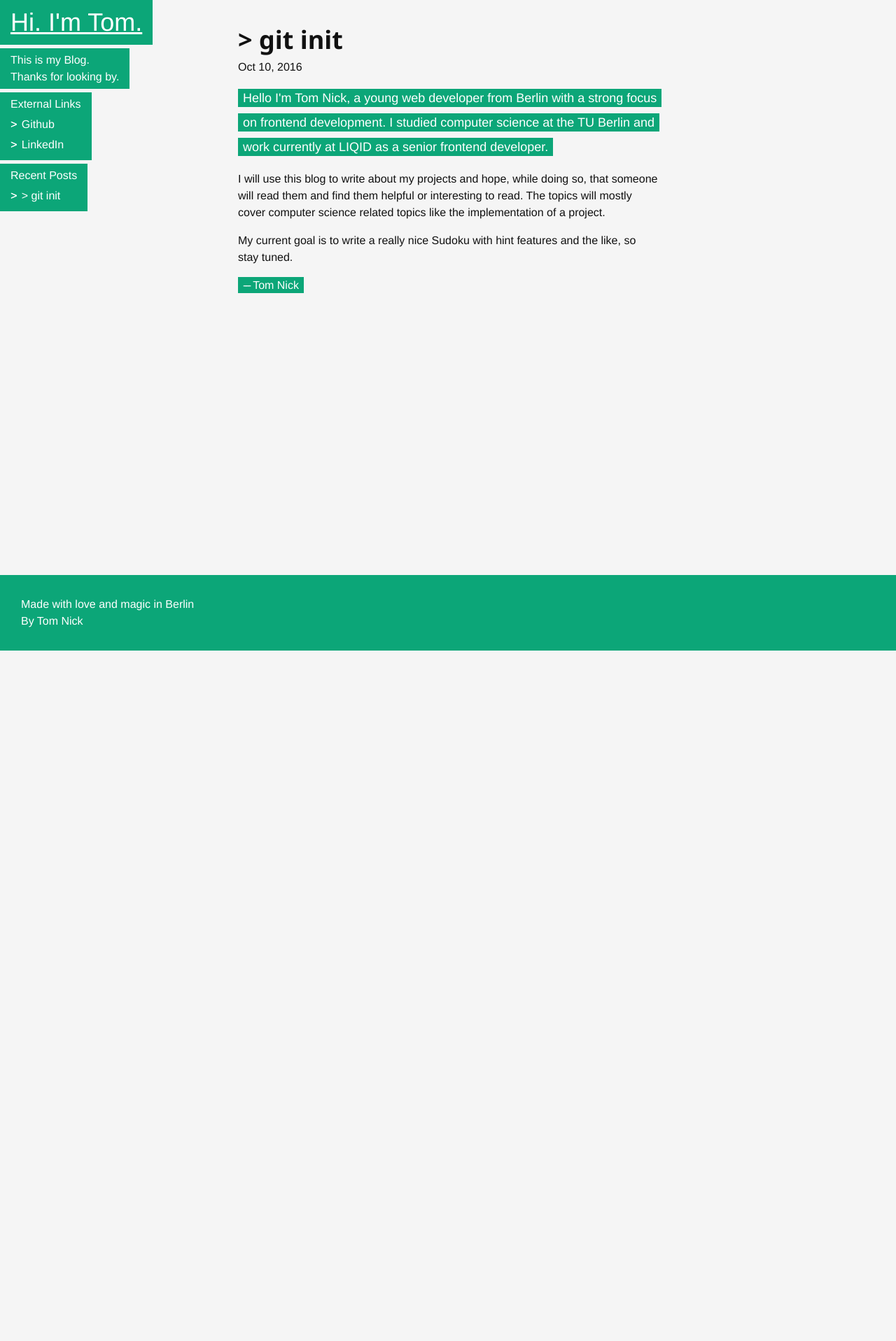
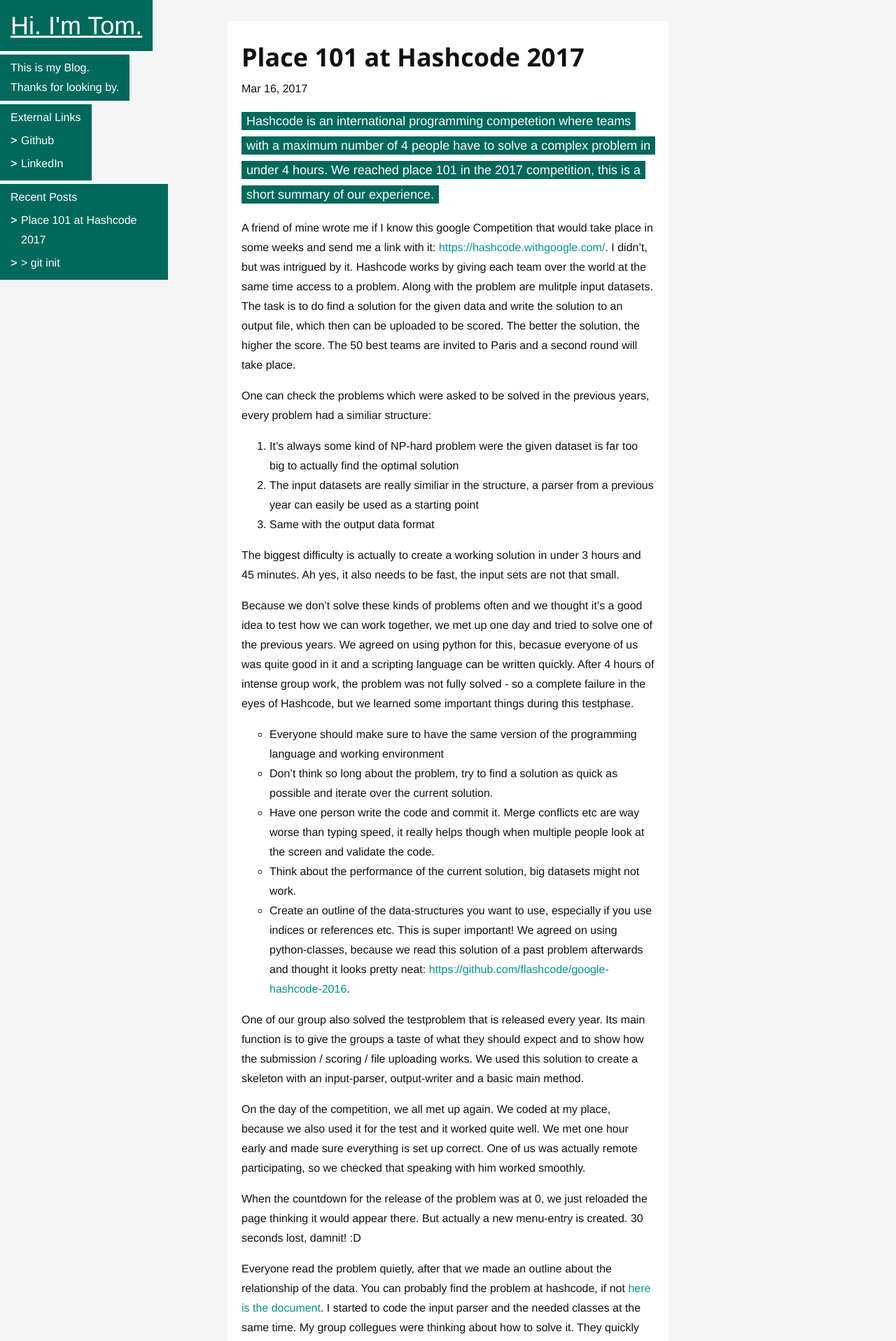
Before and after one commit to TN1ck/tomsblog, a Jekyll site: the page built from index.html, in a window 1280 px wide. Shown: the top 1917 px of the page at 70% size. Built offline with Jekyll 4.4.1, drawn with Linux system fonts in a browser that asks for light colours; some web fonts are replaced; before the commit the page ends 930 px from its top, so only the background shows below that; some of the changed text lies outside the part shown.

Commit message:
adds article about hashcode

```diff
--- a/Gemfile
+++ b/Gemfile
@@ -13,6 +13,7 @@
 
 # This is the default theme for new Jekyll sites. You may change this to anything you like.
 gem "minima"
+gem "rouge"
 
 # If you want to use GitHub Pages, remove the "gem "jekyll"" above and
 # uncomment the line below. To upgrade, run `bundle update github-pages`.
--- a/_includes/footer.html
+++ b/_includes/footer.html
@@ -6,3 +6,6 @@
         By Tom Nick
     </div>
 </footer>
+<script type="text/javascript">
+     {% include main.js %}
+</script>
--- /dev/null
+++ b/_includes/main.js
@@ -0,0 +1,6 @@
+// make images zoomable
+document.querySelectorAll('.post-image-container').forEach(function (img) {
+    img.addEventListener('click', function () {
+        this.classList.toggle('post-image-container--zoomed');
+    });
+});
--- a/_includes/main.scss
+++ b/_includes/main.scss
@@ -10,7 +10,7 @@
 $base-font-weight: 400;
 $small-font-size:  $base-font-size * 0.875;
 $font-size-h1:     36px;
-$base-line-height: 1.5;
+$base-line-height: 1.75;
 
 $spacing-unit:     30px;
 $background-color: #f5f5f5;
@@ -26,10 +26,12 @@
 $on-palm:          600px;
 $on-laptop:        800px;
 
-// colors taken from https://yeun.github.io/open-color/swatches.html
+// colors taken from https://yeun.github.io/open-color/swatches.html and
+// https://material.io/guidelines/style/color.html#color-color-palette
 $color-cyan8:      #0c8599;
-$color-teal5:      #20c997;
-$color-teal7:      #0ca678;
+$color-teal5:      #009688;
+$color-teal7:      #00695C;
+
 $color-teal8:      #099268;
 $color-green6:     #40c057;
 $color-base:       #111111;
@@ -38,10 +40,18 @@
 $color-brand-dark: $color-teal8;
 $text-color:       $color-base;
 
-$max-content-width: 600px;
+$screen-xs: 480px;
+$screen-sm-min: 481px;
+
+$max-content-width: 630px;
 $min-content-width: 500px;
 $sidebar-width: 240px;
 
+
+// box-sizing for every element
+* {
+    box-sizing: border-box;
+}
 
 html {
     height: 100%;
@@ -49,7 +59,6 @@
 
 // the super basics
 body {
-    box-sizing: border-box;
     position: relative;
     background-color: $background-color;
     color: $text-color;
@@ -59,27 +68,17 @@
     padding: 0;
     margin: 0;
 
+    // for the footer
     min-height: 100%;
     padding-bottom: 100px + $spacing-unit * 2;
 }
 
-* {
-    box-sizing: border-box;
-}
-
 main {
-    display: block;
+    display: block; // IE-11
     max-width: $max-content-width;
     margin-top: $spacing-unit;
     margin-left: auto;
     margin-right: auto;
-
-    h1 {
-        margin: 0;
-    }
-    h2 {
-        margin: 0;
-    }
 }
 
 footer {
@@ -93,8 +92,19 @@
     right: 0;
 }
 
+//
+// UTILITY CLASSES
+//
+
 .hidden {
     display: none;
+}
+
+.clearfix {
+    content: "";
+    clear: both;
+    display: block;
+    height: 0px;
 }
 
 .brand-color-block {
@@ -122,7 +132,12 @@
                  $shadow-padding-horizontal -#{$shadow-padding-vertical} 0 $color-brand;
 }
 
+//
+// SIDEBAR
+//
+
 .sidebar {
+
     position: absolute;
     top: 0;
     left: 0;
@@ -166,20 +181,30 @@
     }
 
     &-url {
+        position: relative;
         margin: 5px 0;
+        &:before {
+            display: block;
+            position: absolute;
+            left: 0;
+            content: '>>';
+            letter-spacing: -9px;
+            margin-right: 15px;
+            transition: all 0.5s ease;
+        }
         a {
-            &:before {
-                content: '>>';
-                letter-spacing: -9px;
-                margin-right: 15px;
-                transition: all 0.5s ease;
-            }
+            transition: transform 0.3s ease;
+            display: block;
+            padding-left: 15px;
             color: white;
             text-decoration: none;
         }
 
         &:hover {
-            a:before {
+            a {
+                transform: translateX(5px);
+            }
+            &:before {
                 letter-spacing: -3px;
                 margin-right: 10px;
             }
@@ -195,7 +220,45 @@
 
 }
 
+//
+// POST
+//
+
 .post {
+
+    &:after {
+        @extend .clearfix;
+    }
+
+    //
+    // Tag styles
+    //
+
+    h1 {
+        margin: 0;
+    }
+    h2 {
+        margin: 0;
+    }
+
+    ul {
+        > li {
+
+        }
+    }
+
+    a {
+        color: $color-brand-light;
+        text-decoration: none;
+        &:visited {
+            color: $color-brand-dark;
+        }
+
+        &:hover {
+            text-decoration: underline;
+        }
+    }
+
     &-title {
         font-size: $font-size-h1;
         font-weight: bold;
@@ -228,6 +291,9 @@
 
     &-author-container {
         padding-left: $shadow-padding-horizontal;
+        float: none;
+        clear: both;
+        margin-top: $spacing-unit;
     }
 
     &-author {
@@ -239,21 +305,9 @@
     }
 
     &-content {
-        figure {
-            overflow-x: scroll;
-        }
-    }
-
-    a {
-        color: $color-brand-light;
-        text-decoration: none;
-        &:visited {
-            color: $color-brand-dark;
-        }
-
-        &:hover {
-            text-decoration: underline;
-        }
+        // figure {
+        //     overflow-x: scroll;
+        // }
     }
 
     &-excerpt {
@@ -264,16 +318,79 @@
             @extend .brand-color-shadow;
         }
     }
+
+    &-image-container {
+        width: 100%;
+        display: inline-block;
+        &--zoomed {
+            .post-image-text {
+                width: 100%;
+            }
+            .post-image-image {
+                width: 100%;
+                &:hover {
+                    cursor: zoom-out;
+                }
+            }
+        }
+    }
+
+    &-image-image {
+        float: left;
+        width: 50%;
+        &:hover {
+            cursor: zoom-in;
+        }
+        img {
+            width: 100%;
+        }
+    }
+
+    &-image-text {
+        font-size: $small-font-size;
+        float: left;
+        width: 50%;
+        padding-left: 20px;
+    }
 }
 
+//
+// HOME / INDEX
+//
+
 .home {
-    ul {
+    > ul {
         margin: 0;
         padding: 0;
+        > li {
+            list-style-type: none;
+        }
     }
 
-    li {
-        list-style-type: none;
+}
+
+
+//
+// Responsive styles
+//
+
+@media (max-width: $screen-xs) {
+    .post {
+
+        &-image-image {
+            width: 100%;
+        }
+
+        &-image-text {
+            width: 100%;
+        }
+    }
+}
+
+@media (min-width: $screen-sm-min) {
+    .post {
+        background: white;
+        padding: 20px;
     }
 }
 
@@ -302,7 +419,9 @@
     }
 }
 
-// fonts
+//
+// Fonts
+//
 
 /* latin-ext */
 @font-face {
@@ -336,3 +455,83 @@
   src: local('Noto Sans Bold'), local('NotoSans-Bold'), url(https://fonts.gstatic.com/s/notosans/v6/PIbvSEyHEdL91QLOQRnZ1xampu5_7CjHW5spxoeN3Vs.woff2) format('woff2');
   unicode-range: U+0000-00FF, U+0131, U+0152-0153, U+02C6, U+02DA, U+02DC, U+2000-206F, U+2074, U+20AC, U+2212, U+2215, U+E0FF, U+EFFD, U+F000;
 }
+
+
+/* css highlight */
+.highlighter-rouge {
+    background: lighten($grey-color, 30%);
+}
+
+.highlight  {
+    font-size: 13px;
+    margin: 0;
+    // margin-left: -20px;
+    padding-left: 20px;
+    overflow-x: auto;
+    background: #272822;
+}
+.highlight pre { background-color: #272822; }
+.highlight .hll { background-color: #272822; }
+.highlight .c { color: #75715e } /* Comment */
+.highlight .err { color: #960050; } /* Error */
+.highlight .k { color: #66d9ef } /* Keyword */
+.highlight .l { color: #ae81ff } /* Literal */
+.highlight .n { color: #f8f8f2 } /* Name */
+.highlight .o { color: #f92672 } /* Operator */
+.highlight .p { color: #f8f8f2 } /* Punctuation */
+.highlight .cm { color: #75715e } /* Comment.Multiline */
+.highlight .cp { color: #75715e } /* Comment.Preproc */
+.highlight .c1 { color: #75715e } /* Comment.Single */
+.highlight .cs { color: #75715e } /* Comment.Special */
+.highlight .ge { font-style: italic } /* Generic.Emph */
+.highlight .gs { font-weight: bold } /* Generic.Strong */
+.highlight .kc { color: #66d9ef } /* Keyword.Constant */
+.highlight .kd { color: #66d9ef } /* Keyword.Declaration */
+.highlight .kn { color: #f92672 } /* Keyword.Namespace */
+.highlight .kp { color: #66d9ef } /* Keyword.Pseudo */
+.highlight .kr { color: #66d9ef } /* Keyword.Reserved */
+.highlight .kt { color: #66d9ef } /* Keyword.Type */
+.highlight .ld { color: #e6db74 } /* Literal.Date */
+.highlight .m { color: #ae81ff } /* Literal.Number */
+.highlight .s { color: #e6db74 } /* Literal.String */
+.highlight .na { color: #a6e22e } /* Name.Attribute */
+.highlight .nb { color: #f8f8f2 } /* Name.Builtin */
+.highlight .nc { color: #a6e22e } /* Name.Class */
+.highlight .no { color: #66d9ef } /* Name.Constant */
+.highlight .nd { color: #a6e22e } /* Name.Decorator */
+.highlight .ni { color: #f8f8f2 } /* Name.Entity */
+.highlight .ne { color: #a6e22e } /* Name.Exception */
+.highlight .nf { color: #a6e22e } /* Name.Function */
+.highlight .nl { color: #f8f8f2 } /* Name.Label */
+.highlight .nn { color: #f8f8f2 } /* Name.Namespace */
+.highlight .nx { color: #a6e22e } /* Name.Other */
+.highlight .py { color: #f8f8f2 } /* Name.Property */
+.highlight .nt { color: #f92672 } /* Name.Tag */
+.highlight .nv { color: #f8f8f2 } /* Name.Variable */
+.highlight .ow { color: #f92672 } /* Operator.Word */
+.highlight .w { color: #f8f8f2 } /* Text.Whitespace */
+.highlight .mf { color: #ae81ff } /* Literal.Number.Float */
+.highlight .mh { color: #ae81ff } /* Literal.Number.Hex */
+.highlight .mi { color: #ae81ff } /* Literal.Number.Integer */
+.highlight .mo { color: #ae81ff } /* Literal.Number.Oct */
+.highlight .sb { color: #e6db74 } /* Literal.String.Backtick */
+.highlight .sc { color: #e6db74 } /* Literal.String.Char */
+.highlight .sd { color: #e6db74 } /* Literal.String.Doc */
+.highlight .s2 { color: #e6db74 } /* Literal.String.Double */
+.highlight .se { color: #ae81ff } /* Literal.String.Escape */
+.highlight .sh { color: #e6db74 } /* Literal.String.Heredoc */
+.highlight .si { color: #e6db74 } /* Literal.String.Interpol */
+.highlight .sx { color: #e6db74 } /* Literal.String.Other */
+.highlight .sr { color: #e6db74 } /* Literal.String.Regex */
+.highlight .s1 { color: #e6db74 } /* Literal.String.Single */
+.highlight .ss { color: #e6db74 } /* Literal.String.Symbol */
+.highlight .bp { color: #f8f8f2 } /* Name.Builtin.Pseudo */
+.highlight .vc { color: #f8f8f2 } /* Name.Variable.Class */
+.highlight .vg { color: #f8f8f2 } /* Name.Variable.Global */
+.highlight .vi { color: #f8f8f2 } /* Name.Variable.Instance */
+.highlight .il { color: #ae81ff } /* Literal.Number.Integer.Long */
+
+.highlight .gh { } /* Generic Heading & Diff Header */
+.highlight .gu { color: #75715e; } /* Generic.Subheading & Diff Unified/Comment? */
+.highlight .gd { color: #f92672; } /* Generic.Deleted & Diff Deleted */
+.highlight .gi { color: #a6e22e; } /* Generic.Inserted & Diff Inserted */
--- /dev/null
+++ b/_posts/2017-03-16-hashcode.markdown
@@ -0,0 +1,58 @@
+---
+layout: post
+title:  "Place 101 at Hashcode 2017"
+date:   2017-03-16 19:21:33 +0100
+categories: blog
+author: Tom Nick
+excerpt: Hashcode is an international programming competetion where teams with a maximum number of 4 people have to solve a complex problem in under 4 hours. We reached place 101 in the 2017 competition, this is a short summary of our experience.
+---
+
+A friend of mine wrote me if I know this google Competition that would take place in some weeks and send me a link with it: [https://hashcode.withgoogle.com/](https://hashcode.withgoogle.com/).
+I didn't, but was intrigued by it.
+Hashcode works by giving each team over the world at the same time access to a problem. Along with the problem are mulitple input datasets.
+The task is to do find a solution for the given data and write the solution to an output file, which then can be uploaded to be scored.
+The better the solution, the higher the score. The 50 best teams are invited to Paris and a second round will take place.
+
+One can check the problems which were asked to be solved in the previous years, every problem had a similiar structure:
+
+1. It's always some kind of NP-hard problem were the given dataset is far too big to actually find the optimal solution
+2. The input datasets are really similiar in the structure, a parser from a previous year can easily be used as a starting point
+3. Same with the output data format
+
+The biggest difficulty is actually to create a working solution in under 3 hours and 45 minutes. Ah yes, it also needs to be fast, the input sets are not that small.
+
+Because we don't solve these kinds of problems often and we thought it's a good idea to test how we can work together, we met up one day
+and tried to solve one of the previous years. We agreed on using python for this, becasue everyone of us was quite good in it and a scripting language can be written quickly. After 4 hours of intense group work, the problem was not fully solved - so a complete failure in the eyes of Hashcode, but we learned some important things during this testphase.
+
+* Everyone should make sure to have the same version of the programming language and working environment
+* Don't think so long about the problem, try to find a solution as quick as possible and iterate over the current solution.
+* Have one person write the code and commit it. Merge conflicts etc are way worse than typing speed, it really helps though when multiple people look at the screen and validate the code.
+* Think about the performance of the current solution, big datasets might not work.
+* Create an outline of the data-structures you want to use, especially if you use indices or references etc. This is super important! We agreed on using python-classes, because we read this solution of a past problem afterwards and thought it looks pretty neat: [https://github.com/flashcode/google-hashcode-2016](https://github.com/flashcode/google-hashcode-2016).
+
+One of our group also solved the testproblem that is released every year. Its main function is to give the groups a taste of what they should expect and to show how the submission / scoring / file uploading works.
+We used this solution to create a skeleton with an input-parser, output-writer and a basic main method.
+
+On the day of the competition, we all met up again. We coded at my place, because we also used it for the test and it worked quite well.
+We met one hour early and made sure everything is set up correct. One of us was actually remote participating, so we checked that speaking with him worked smoothly.
+
+When the countdown for the release of the problem was at 0, we just reloaded the page thinking it would appear there. But actually a new menu-entry is created.
+30 seconds lost, damnit! :D
+
+Everyone read the problem quietly, after that we made an outline about the relationship of the data. You can probably find the problem at hashcode, if not [here is the document](/assets/documents/hashcode2017_streaming_videos.pdf).
+I started to code the input parser and the needed classes at the same time. My group collegues were thinking about how to solve it.
+They quickly come up with a good method, we wanted to normalize the data, and sort the servers with some heuristic.
+
+We could work together really well, so much better as in the testphase. We still thought to complex and when we were finished coding up the first solution, we noticed that for the biggest dataset, the code is far to slow.
+Only one hour was left at the moment, so we quickly searched for the culprit and found it, the server sorting heurstic was super slow. We commented it out and tried it out again. It was still super slow, but fast enough to get a solution for every dataset in under 20 minutes. At this point, we had no clue if our exporter or the solution did work at all, we only tested with the example.
+The moment a score appeared after we uploaded, we were super releaved. Our score was quite high! During the competition there is a dashboard were teams can see how good they currently are, it's frozen though after 2:45 hours and our solution would have been place 43 on this!
+
+During the time we were still actively searching for performance-improvements, mostly adding a cache to some functions, which helped amazingly.
+The code actually improved so much in performance, that we could use our heuristic. Only 5 minutes before the competition was over, we could upload our solution with the applied heuristic...and it actually didn't do so much.
+So in the end, we achieved place 101 and were all super happy about it, but no paris for us this year. But we again learned some important things, which we keep in mind for the next time:
+
+* Try to implement a simple solution first and really think hard about your heuristic!
+* Add caching! Maybe write a decorator beforehand to easily cached the results of functions.
+* Use maybe a fast language to solve the problem. Performance is quite crucial in the end and something like Java/Cpp would have helped us probably there.
+
+Our group Name was TU_Dudes and the code can be seen at [https://github.com/TN1ck/hashcode-2017](https://github.com/TN1ck/hashcode-2017). It's quite the mess though, so be warned.
```
Also changed, not shown: _includes/image.html (added, +11 -0 lines), assets/sudoku/sudoku_finger_arts.png (added), assets/sudoku/super_sudoku_mockup.png (added), 1 other file.
